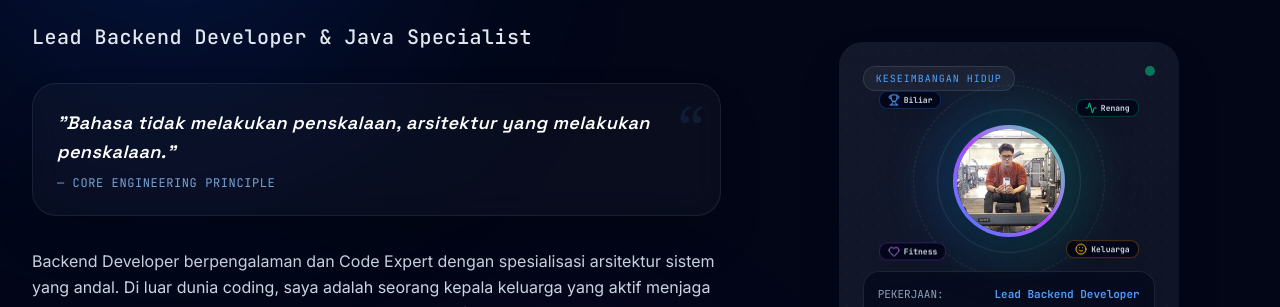
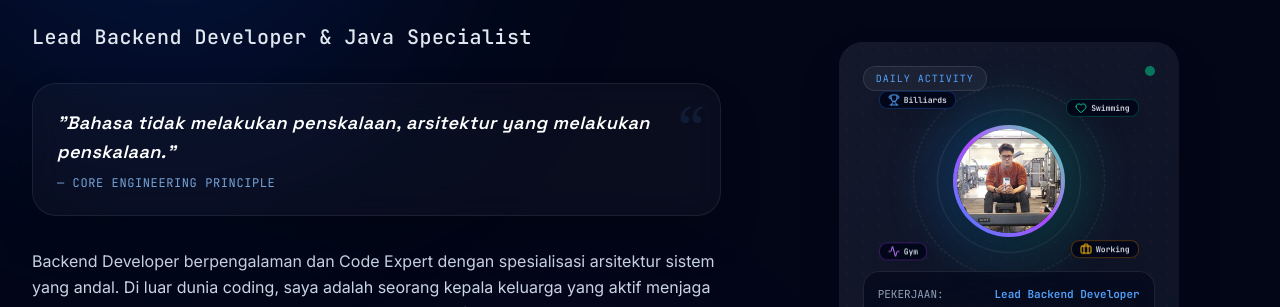
Before and after one commit to arranusa/arranusa.github.io, a React (Vite) app: page / in a window 1280 px wide. Shown: the part 299-606 px from the top of the page. Built offline with nearby package versions, Linux system fonts and the light colour scheme.

Commit message:
Update AboutSection labels, icons, and translations for consistency

```diff
--- a/src/components/AboutSection.tsx
+++ b/src/components/AboutSection.tsx
@@ -1,6 +1,9 @@
 import React from 'react';
 import { motion } from 'motion/react';
-import { MapPin, Mail, Phone, Code2, ShieldCheck, Terminal, Award, BookOpen, Cpu, Zap, Layers, Trophy, Activity, Heart, Smile } from 'lucide-react';
+import {
+  MapPin, Mail, Phone, Code2, ShieldCheck, Terminal, Award, BookOpen, Cpu, Zap, Layers, Trophy, Activity, Heart, Smile,
+  Briefcase
+} from 'lucide-react';
 import { personalInfo } from '../data';
 import { useLanguage } from '../LanguageContext';
 
@@ -178,7 +181,7 @@ export default function AboutSection() {
                 {/* Header info */}
                 <div className="flex justify-between items-start z-10">
                   <div className="font-mono text-[10px] text-blue-400 uppercase tracking-widest bg-white/5 backdrop-blur-md px-3 py-1 rounded-xl border border-white/10">
-                    {language === 'en' ? 'Work-Life Balance' : 'Keseimbangan Hidup'}
+                    Daily Activity
                   </div>
                   <div className="w-2.5 h-2.5 rounded-full bg-emerald-400 animate-pulse" />
                 </div>
@@ -239,7 +242,7 @@ export default function AboutSection() {
                   >
                     <Trophy className="w-3 h-3 text-blue-400" />
                     <span className="font-mono text-[8px] text-slate-200 font-semibold">
-                      {language === 'en' ? 'Billiards' : 'Biliar'}
+                      Billiards
                     </span>
                   </motion.div>
 
@@ -249,9 +252,9 @@ export default function AboutSection() {
                     transition={{ duration: 3.4, repeat: Infinity, ease: "easeInOut", delay: 0.3 }}
                     className="absolute top-2 right-2 sm:right-4 z-30 bg-slate-950/90 border border-emerald-500/30 px-2 py-0.5 rounded-lg flex items-center gap-1 shadow-lg backdrop-blur-md"
                   >
-                    <Activity className="w-3 h-3 text-emerald-400" />
+                    <Heart className="w-3 h-3 text-emerald-400" />
                     <span className="font-mono text-[8px] text-slate-200 font-semibold">
-                      {language === 'en' ? 'Swimming' : 'Renang'}
+                      {language === 'en' ? 'Swimming' : 'Swimming'}
                     </span>
                   </motion.div>
 
@@ -261,9 +264,9 @@ export default function AboutSection() {
                     transition={{ duration: 2.8, repeat: Infinity, ease: "easeInOut", delay: 0.6 }}
                     className="absolute bottom-2 left-2 sm:left-4 z-30 bg-slate-950/90 border border-purple-500/30 px-2 py-0.5 rounded-lg flex items-center gap-1 shadow-lg backdrop-blur-md"
                   >
-                    <Heart className="w-3 h-3 text-purple-400" />
+                    <Activity className="w-3 h-3 text-purple-400" />
                     <span className="font-mono text-[8px] text-slate-200 font-semibold">
-                      {language === 'en' ? 'Gym / Fitness' : 'Fitness'}
+                      Gym
                     </span>
                   </motion.div>
 
@@ -273,9 +276,9 @@ export default function AboutSection() {
                     transition={{ duration: 3.2, repeat: Infinity, ease: "easeInOut", delay: 0.9 }}
                     className="absolute bottom-3 right-2 sm:right-4 z-30 bg-slate-950/90 border border-amber-500/30 px-2 py-0.5 rounded-lg flex items-center gap-1 shadow-lg backdrop-blur-md"
                   >
-                    <Smile className="w-3 h-3 text-amber-400" />
+                    <Briefcase className="w-3 h-3 text-amber-400" />
                     <span className="font-mono text-[8px] text-slate-200 font-semibold">
-                      {language === 'en' ? 'Family Man' : 'Keluarga'}
+                      Working
                     </span>
                   </motion.div>
                 </div>
```
